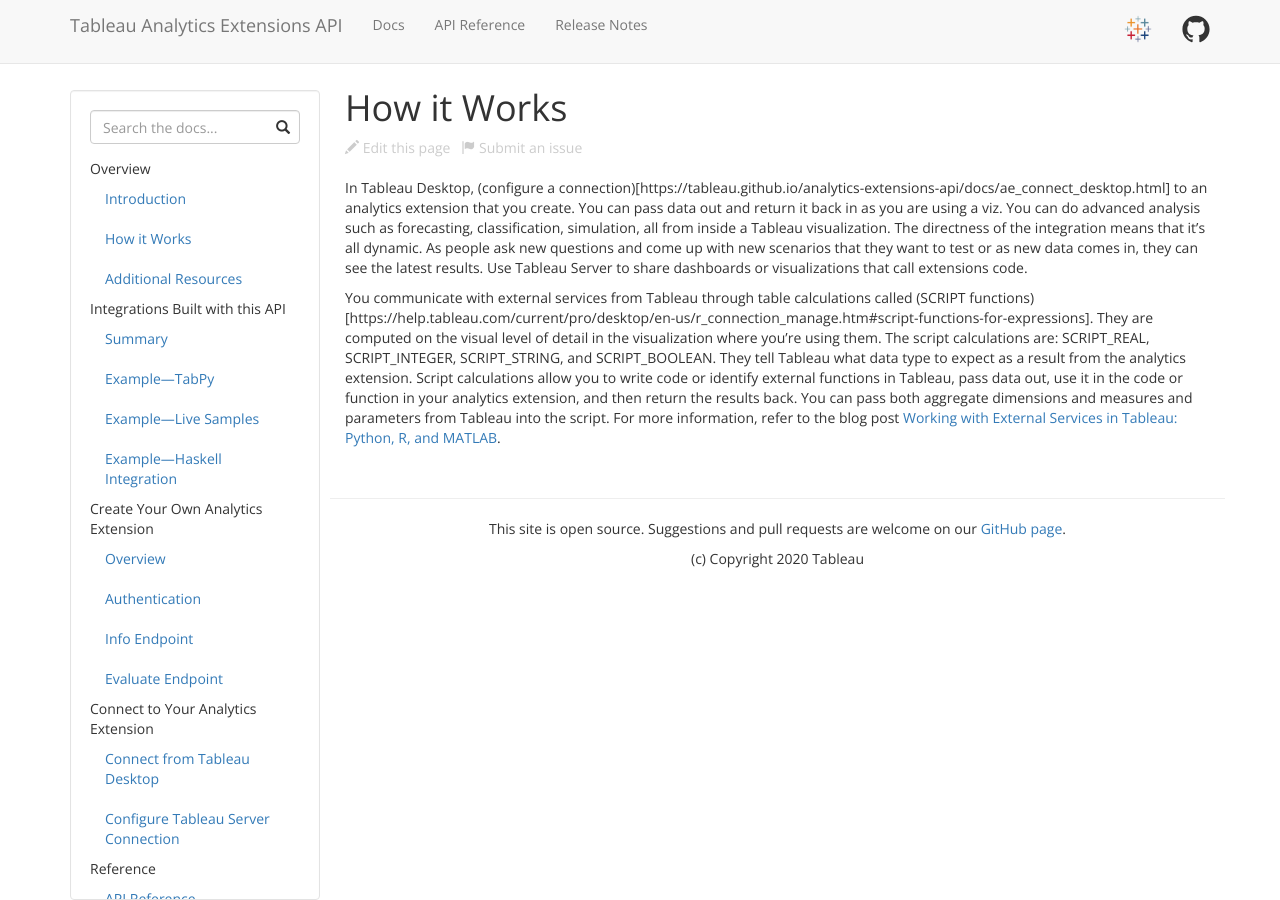
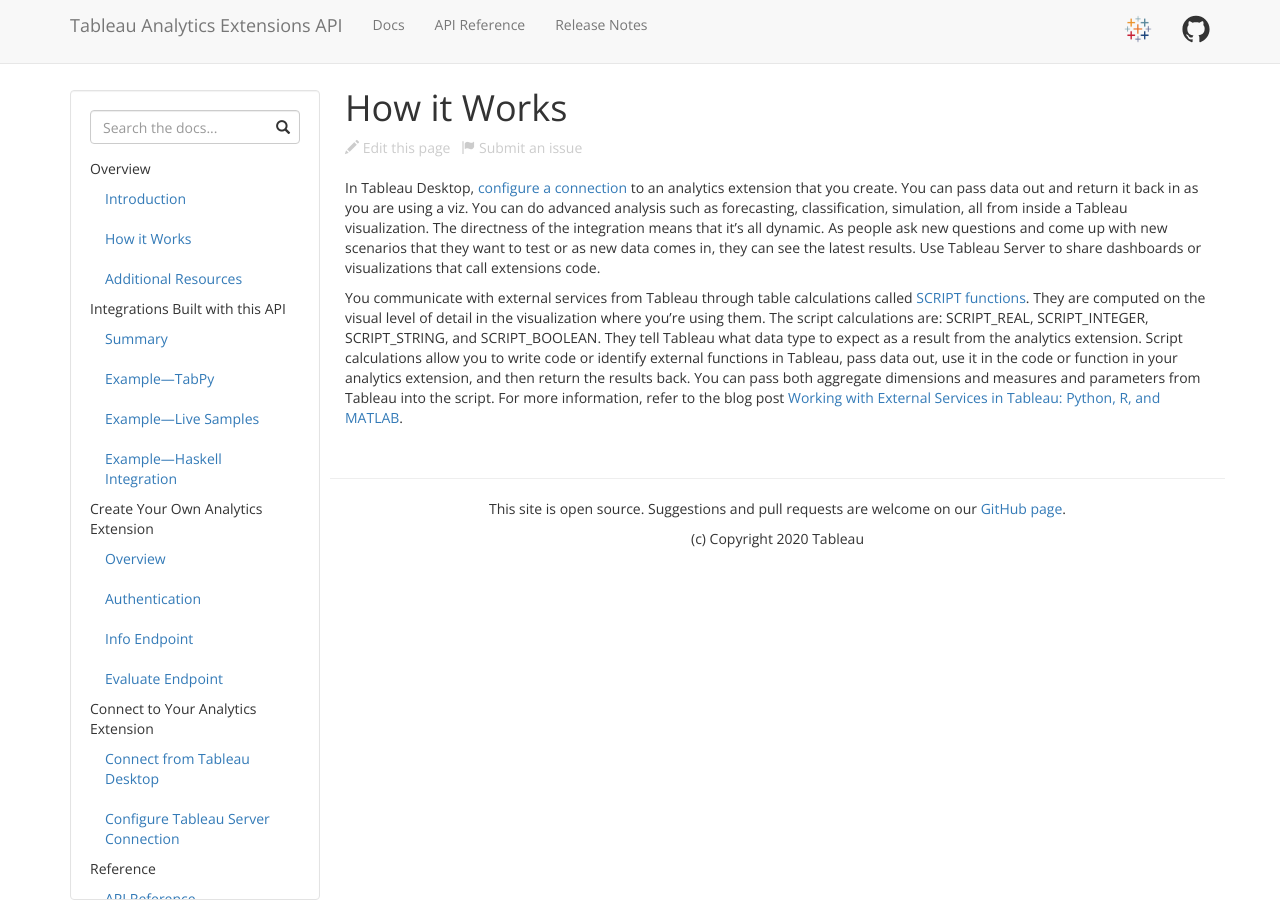
Before and after one commit to tableau/analytics-extensions-api, a Jekyll site: the page built from docs/ae_how.md, in a window 1280 px wide. Built offline with Jekyll 4.4.1, drawn with Linux system fonts in a browser that asks for light colours; nearby versions of some CDN libraries.

Commit message:
Update ae_how.md
incorporate feedback

```diff
--- a/docs/ae_how.md
+++ b/docs/ae_how.md
@@ -3,6 +3,6 @@
 layout: docs
 ---
 
-In Tableau Desktop, (configure a connection)[https://tableau.github.io/analytics-extensions-api/docs/ae_connect_desktop.html]  to an analytics extension that you create. You can pass data out and return it back in as you are using a viz. You can do advanced analysis such as forecasting, classification, simulation, all from inside a Tableau visualization. The directness of the integration means that it's all dynamic. As people ask new questions and come up with new scenarios that they want to test or as new data comes in, they can see the latest results. Use Tableau Server to share dashboards or visualizations that call extensions code.
+In Tableau Desktop, [configure a connection](https://tableau.github.io/analytics-extensions-api/docs/ae_connect_desktop.html)  to an analytics extension that you create. You can pass data out and return it back in as you are using a viz. You can do advanced analysis such as forecasting, classification, simulation, all from inside a Tableau visualization. The directness of the integration means that it's all dynamic. As people ask new questions and come up with new scenarios that they want to test or as new data comes in, they can see the latest results. Use Tableau Server to share dashboards or visualizations that call extensions code.
 
-You communicate with external services from Tableau through table calculations called (SCRIPT functions)[https://help.tableau.com/current/pro/desktop/en-us/r_connection_manage.htm#script-functions-for-expressions]. They are computed on the visual level of detail in the visualization where you're using them. The script calculations are: SCRIPT_REAL, SCRIPT_INTEGER, SCRIPT_STRING, and SCRIPT_BOOLEAN. They tell Tableau what data type to expect as a result from the analytics extension. Script calculations allow you to write code or identify external functions in Tableau, pass data out, use it in the code or function in your analytics extension, and then return the results back. You can pass both aggregate dimensions and measures and parameters from Tableau into the script. For more information, refer to the blog post [Working with External Services in Tableau: Python, R, and MATLAB](https://www.tableau.com/about/blog/2018/8/working-external-services-tableau-tabpy-r-matlab-93351).
+You communicate with external services from Tableau through table calculations called [SCRIPT functions](https://help.tableau.com/current/pro/desktop/en-us/r_connection_manage.htm#script-functions-for-expressions). They are computed on the visual level of detail in the visualization where you're using them. The script calculations are: SCRIPT_REAL, SCRIPT_INTEGER, SCRIPT_STRING, and SCRIPT_BOOLEAN. They tell Tableau what data type to expect as a result from the analytics extension. Script calculations allow you to write code or identify external functions in Tableau, pass data out, use it in the code or function in your analytics extension, and then return the results back. You can pass both aggregate dimensions and measures and parameters from Tableau into the script. For more information, refer to the blog post [Working with External Services in Tableau: Python, R, and MATLAB](https://www.tableau.com/about/blog/2018/8/working-external-services-tableau-tabpy-r-matlab-93351).
```
